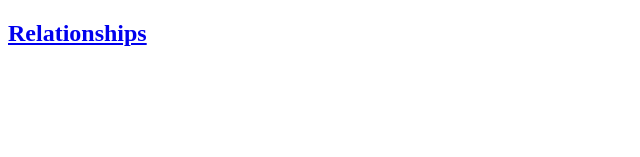
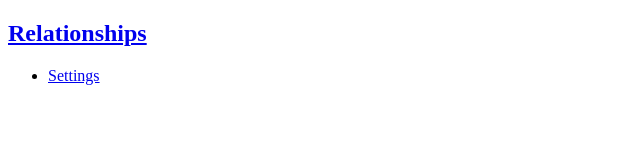
Before and after one commit to ryanstreur/memex, a React (Vite) app: page / in a window 1280 px wide. Shown: the part 127-284 px from the top of the page, without its empty margins (0-640 px from the left). Built offline with nearby package versions, Linux system fonts and the light colour scheme.

Commit message:
add user settings page

```diff
--- a/src/routes/Root.tsx
+++ b/src/routes/Root.tsx
@@ -32,6 +32,11 @@ export default function Root() {
               </li>
             ))}
           </ul>
+          <ul>
+            <li>
+              <Link to="/settings">Settings</Link>
+            </li>
+          </ul>
         </nav>
         <div className="detail">
           <Outlet></Outlet>
--- /dev/null
+++ b/src/routes/UserSettings.tsx
@@ -0,0 +1,7 @@
+export function UserSettings() {
+  return (
+    <>
+      <h1>User Settings</h1>
+    </>
+  );
+}
--- a/src/routes/routes.tsx
+++ b/src/routes/routes.tsx
@@ -3,12 +3,14 @@ import NodeList from "./NodeList";
 import NodeDetail from "./NodeDetail";
 import RelationshipList from "./RelationshipList";
 import RelationshipDetail from "./RelationshipDetail";
+import { UserSettings } from "./UserSettings";
 
 export const routes = [
   {
     path: "/",
     element: <Root />,
     children: [
+      { path: "settings", element: <UserSettings /> },
       { path: "nodes", element: <NodeList /> },
       {
         path: "nodes/:nodeId",
```
